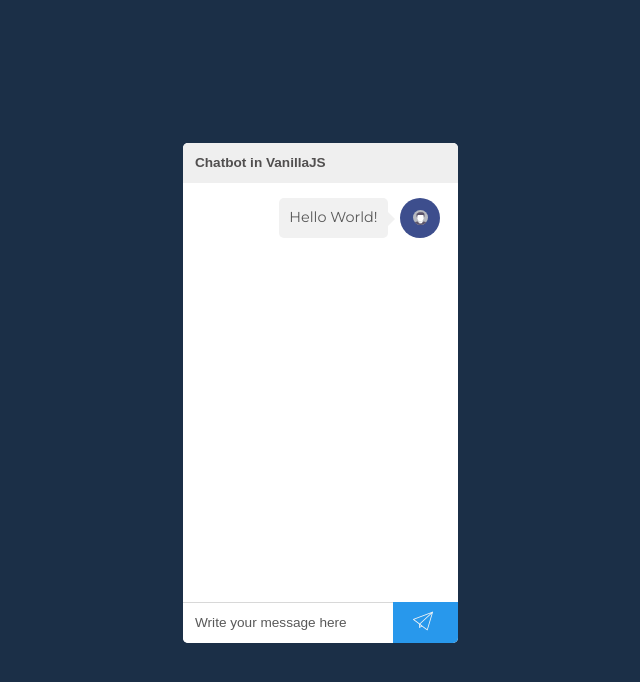
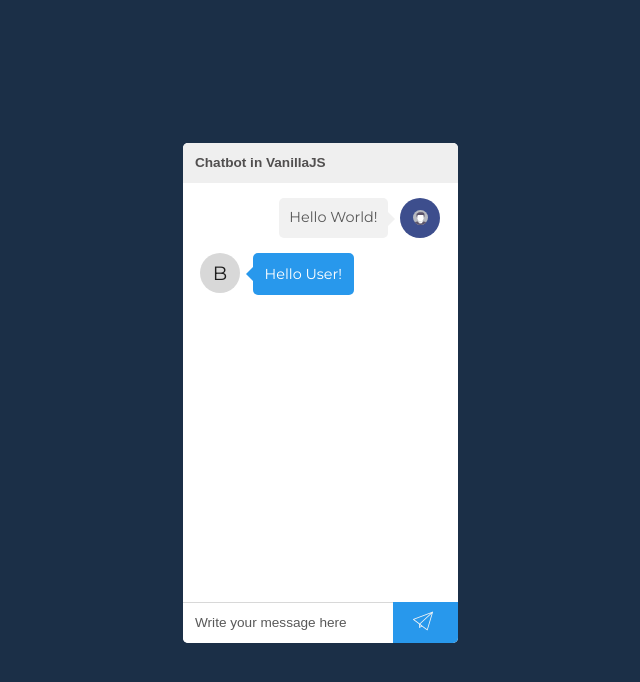
Before and after one commit to psalmistcom/chatBot_with_vanillaJs, a plain HTML site: page index.html in a window 1280 px wide. Shown: the whole page, without its empty margins (320-960 px from the left). Drawn offline with Linux system fonts and the light colour scheme.

Commit message:
bot side added

```diff
--- a/index.css
+++ b/index.css
@@ -132,3 +132,82 @@ p{
     right: -7px;
     top: 13px;
 }
+
+/* BOT styling  */
+.vanilla-chatbot-kit-chat-bot-message-container{
+    display:flex;
+    margin: 15px 0;
+    justify-content: flex-start;
+}
+.vanilla-chatbot-kit-chat-bot-avatar-container{
+    width: 40px;
+    height: 40px;
+    border-radius: 50%;
+    font-size: 1.2rem;
+    margin-right: 12.5px;
+    background: #d8d8d8;
+    display: flex;
+    justify-content: center;
+    align-items: center;
+}
+.vanilla-chatbot-kit-chat-bot-avatar-icon{
+    fill: #494646;
+    width: 22.5px;
+    height: 22.5px;
+}
+.vanilla-chatbot-kit-chat-bot-avatar-letter{
+    color: #1d1d1d;
+}
+.vanilla-chatbot-kit-chat-bot-message{
+    background: #2898ec;
+    padding: 12px;
+    border-radius: 5px;
+    font-size: 0.9rem;
+    color: #fff;
+    font-weight: medium;
+    position: relative;
+    /* margin-left: auto; */
+    text-align: left;
+}
+.vanilla-chatbot-kit-chat-bot-message-arrow{
+    width: 0;
+    height: 0;
+    border-top: 8px solid transparent;
+    border-bottom: 8px solid transparent;
+    border-right: 8px solid #2898ec;
+    position: absolute;
+    left: -7px;
+    top: 13px;
+}
+.vanilla-chatbot-kit-chat-bot-loadin-icon-container{
+    height:17px;
+    width:25px;
+}
+.chatbot-loader-container{
+    display:flex;
+    width:100%;
+    justify-content: center;
+}
+#chatbot-loader #chatbot-loader-dot1{
+    animation: load 1s infinite;
+}
+#chatbot-loader #chatbot-loader-dot2{
+    animation: load 1s infinite;
+    animation-delay: 0.2s;
+}
+#chatbot-loader #chatbot-loader-dot3{
+    animation: load 1s infinite;
+    animation-delay: 0.4s;
+}
+
+@keyframes load{
+    0%{
+        opacity: 0;
+    }
+    50%{
+        opacity: 1;
+    }
+    100%{
+        opacity: 0;
+    }
+}
--- a/src/chat/chat.js
+++ b/src/chat/chat.js
@@ -26,7 +26,9 @@ const createMessageContainer = () =>{
     container.classList.add("vanilla-chatbot-kit-chat-message-container")
 
     const userMessage = createUserChatMessage("Hello World!")
+    const botMessage = createBotChatMessage("Hello User!")
     container.appendChild(userMessage);
+    container.appendChild(botMessage);
 
     return container;
 }
@@ -88,7 +90,32 @@ const createUserChatMessage = (message) => {
 
 
 
-const createBotChatMessage = () => {
+const createBotChatMessage = (message) => {
+    const container = document.createElement('div')
+    container.classList.add("vanilla-chatbot-kit-chat-bot-message-container")
+
+    const avatarContainer = document.createElement('div')
+    avatarContainer.classList.add("vanilla-chatbot-kit-chat-bot-avatar-container")
+
+    const paragraph = document.createElement('p')
+    paragraph.textContent = "B"
+    paragraph.classList.add("vanilla-chatbot-kit-chat-bot-avatar-letter");
+
+    const messageContainer = document.createElement("div");
+    messageContainer.classList.add("vanilla-chatbot-kit-chat-bot-message")
+    messageContainer.textContent = message;
+
+    const arrow = document.createElement("div");
+    arrow.classList.add("vanilla-chatbot-kit-chat-bot-message-arrow")
+
+    messageContainer.appendChild(arrow)
+    avatarContainer.appendChild(paragraph)
+
+    container.appendChild(avatarContainer)
+    container.appendChild(messageContainer)
+
+    return container;
+
 
 }
 
```
